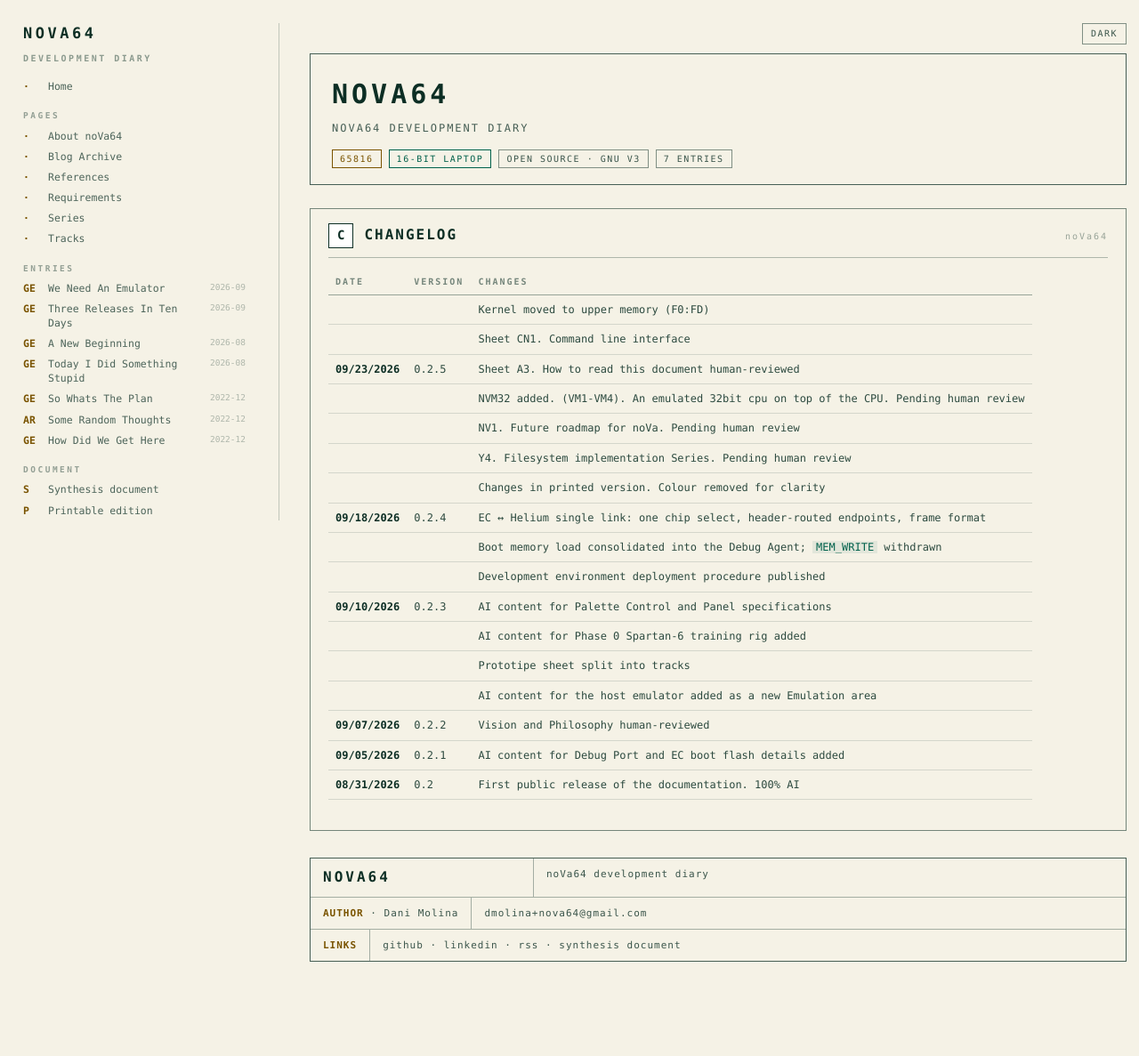
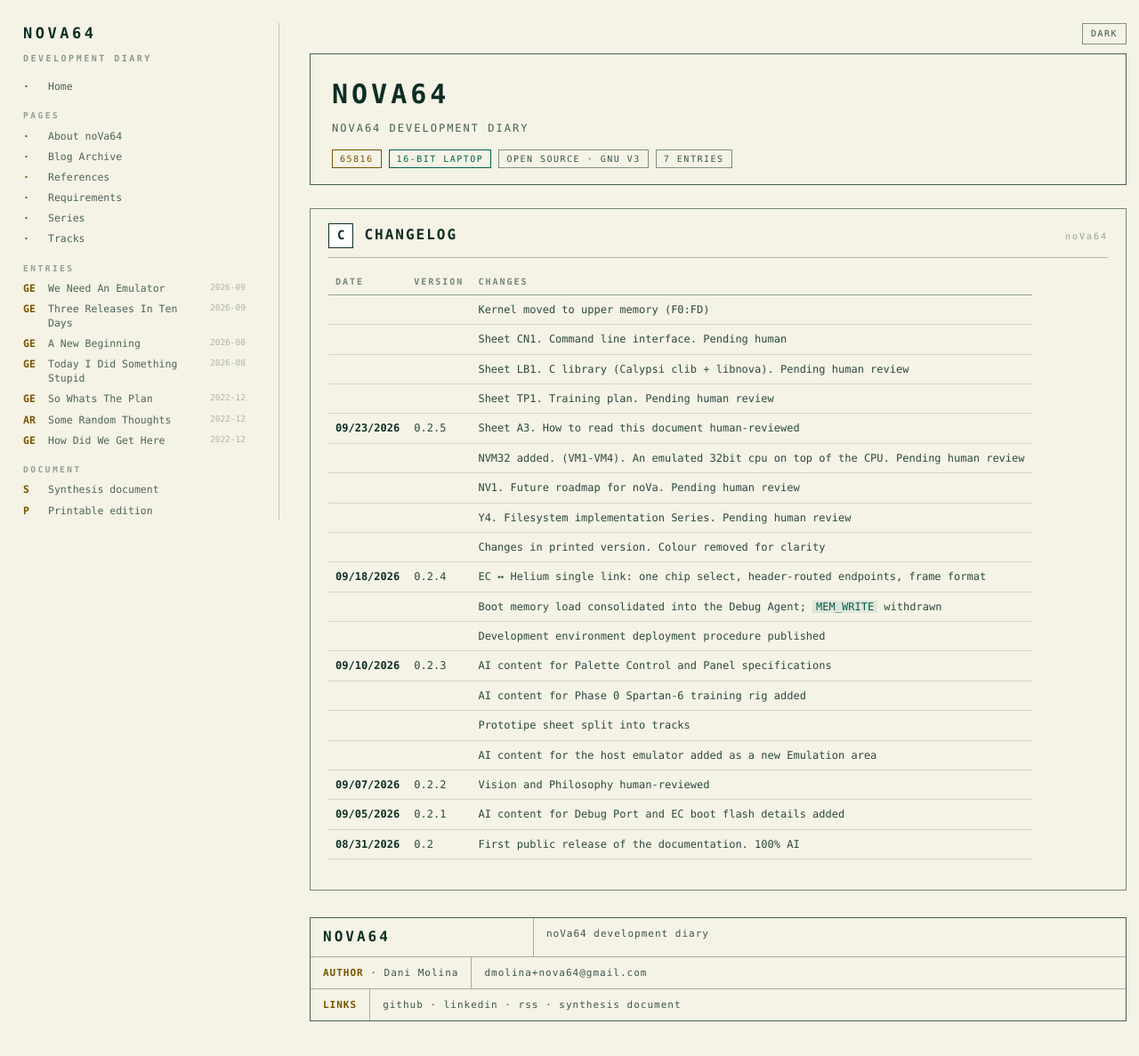
Before and after one commit to dmolinagarcia/nova64, a Jekyll site: the page built from docs/docsV3/content/sc_z1.md, in a window 1280 px wide and 1208 px high. Shown: the top 1187 px of the window at 89% size. Built offline with Jekyll 4.4.1, drawn with Linux system fonts in a browser that asks for light colours; our own code applies the rules of GitHub Pages for plain Markdown files.

Commit message:
TP1 and LB1 notes

```diff
--- a/docs/docsV3/content/sc_z1.md
+++ b/docs/docsV3/content/sc_z1.md
@@ -3,7 +3,9 @@
 | Date     | Version | Changes                                                                               |
 |----------|---------|---------------------------------------------------------------------------------------|
 |          |         |Kernel moved to upper memory (F0:FD)                                                   |
-|          |         |Sheet CN1. Command line interface                                                      |
+|          |         |Sheet CN1. Command line interface. Pending human                                       |
+|          |         |Sheet LB1. C library (Calypsi clib + libnova). Pending human review                    |
+|          |         |Sheet TP1. Training plan. Pending human review                                         |
 |09/23/2026|0.2.5    |Sheet A3. How to read this document human-reviewed                                     |
 |          |         |NVM32 added. (VM1-VM4). An emulated 32bit cpu on top of the CPU. Pending human review  |
 |          |         |NV1. Future roadmap for noVa. Pending human review                                     |
```
